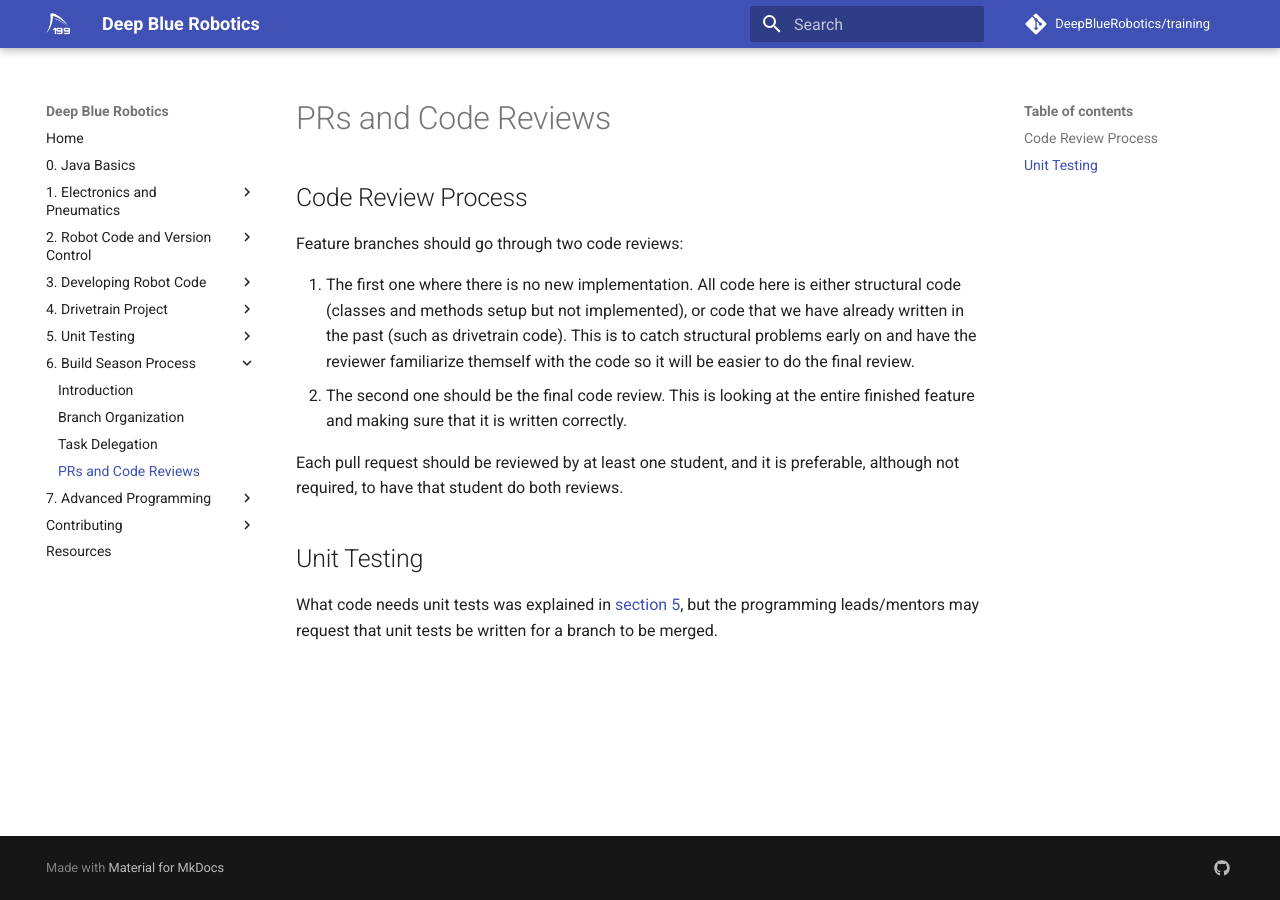
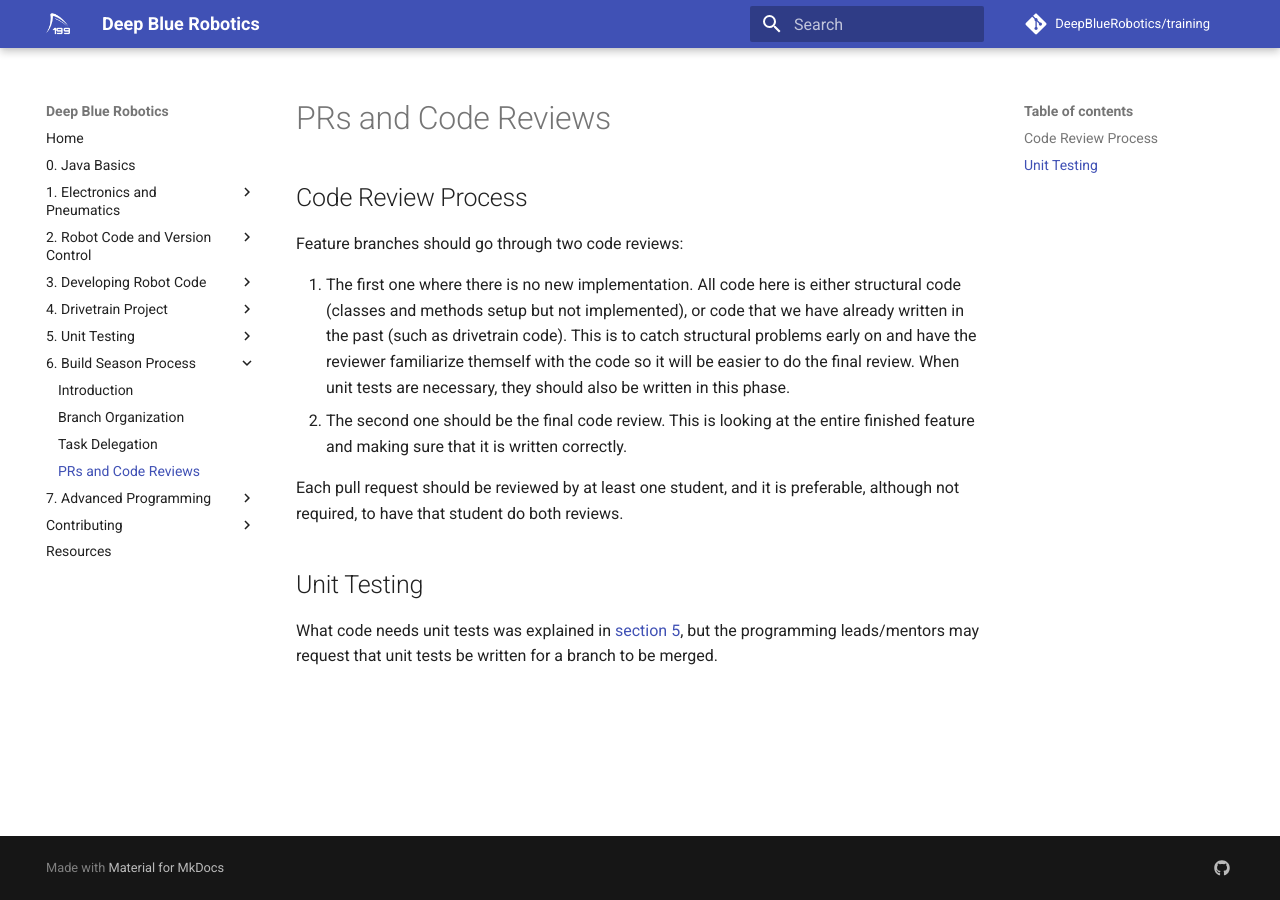
Before and after one commit to DeepBlueRobotics/training, an MkDocs documentation site: the page built from docs/section-6/pull-requests.md, in a window 1280 px wide. Built offline with MkDocs 1.6.1 and Material for MkDocs 9.7.7, drawn with Linux system fonts in a browser that asks for light colours; comment, search, counter and statistics services are not loaded.

Commit message:
add when to write unit tests

```diff
--- a/docs/section-6/pull-requests.md
+++ b/docs/section-6/pull-requests.md
@@ -1,7 +1,7 @@
 ## Code Review Process
 Feature branches should go through two code reviews:
 
-1. The first one where there is no new implementation. All code here is either structural code (classes and methods setup but not implemented), or code that we have already written in the past (such as drivetrain code). This is to catch structural problems early on and have the reviewer familiarize themself with the code so it will be easier to do the final review.
+1. The first one where there is no new implementation. All code here is either structural code (classes and methods setup but not implemented), or code that we have already written in the past (such as drivetrain code). This is to catch structural problems early on and have the reviewer familiarize themself with the code so it will be easier to do the final review. When unit tests are necessary, they should also be written in this phase.
 2. The second one should be the final code review. This is looking at the entire finished feature and making sure that it is written correctly.
 
 Each pull request should be reviewed by at least one student, and it is preferable, although not required, to have that student do both reviews.
```
